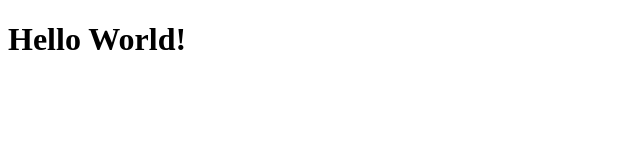
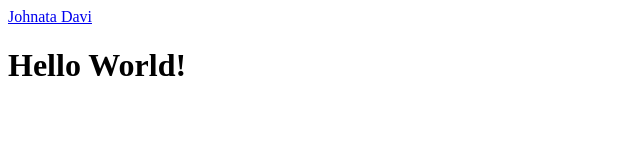
Before and after one commit to JohnataDavi/Portilofio, a plain HTML site: page index.html in a window 1280 px wide. Shown: the whole page, without its empty margins (0-640 px from the left). Drawn offline with Linux system fonts and the light colour scheme.

Commit message:
Update index.html

```diff
--- a/index.html
+++ b/index.html
@@ -10,6 +10,7 @@
     <meta name="Johnata Davi" content="">
 
     <title>Portifólio - Johnata Davi</title>
+    <div class="LI-profile-badge"  data-version="v1" data-size="large" data-locale="pt_BR" data-type="horizontal" data-theme="dark" data-vanity="johnatadavi"><a class="LI-simple-link" href='https://br.linkedin.com/in/johnatadavi?trk=profile-badge'>Johnata Davi</a></div>
     <link href="vendor/font-awesome/css/font-awesome.min.css" rel="stylesheet" type="text/css">
     <link href='https://fonts.googleapis.com/css?family=Lora:400,700,400italic,700italic' rel='stylesheet' type='text/css'>
     <link href='https://fonts.googleapis.com/css?family=Open+Sans:300italic,400italic,600italic,700italic,800italic,400,300,600,700,800' rel='stylesheet' type='text/css'>
```
